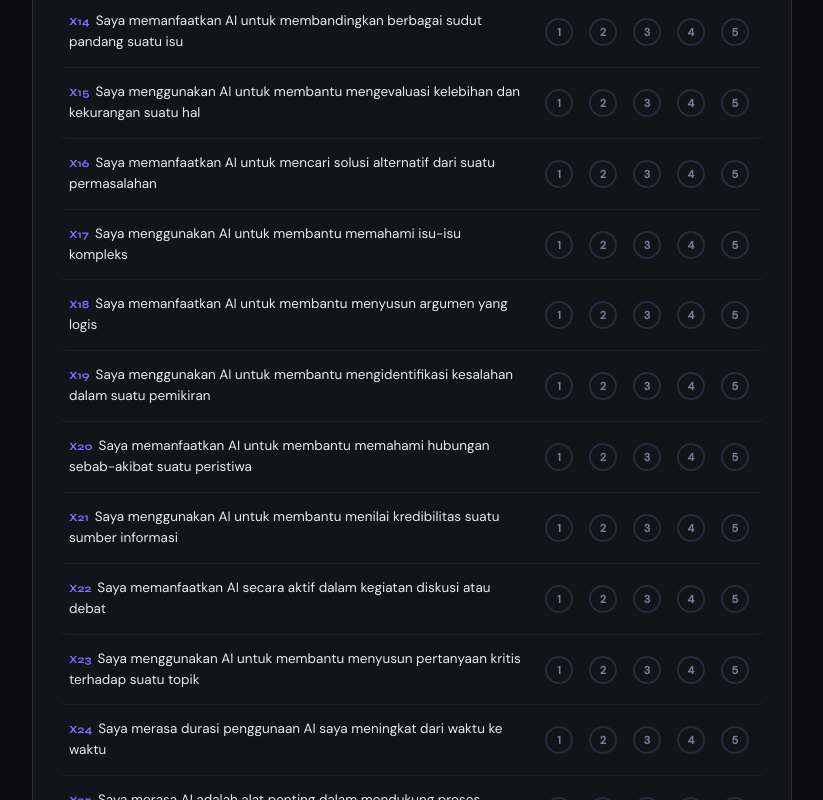
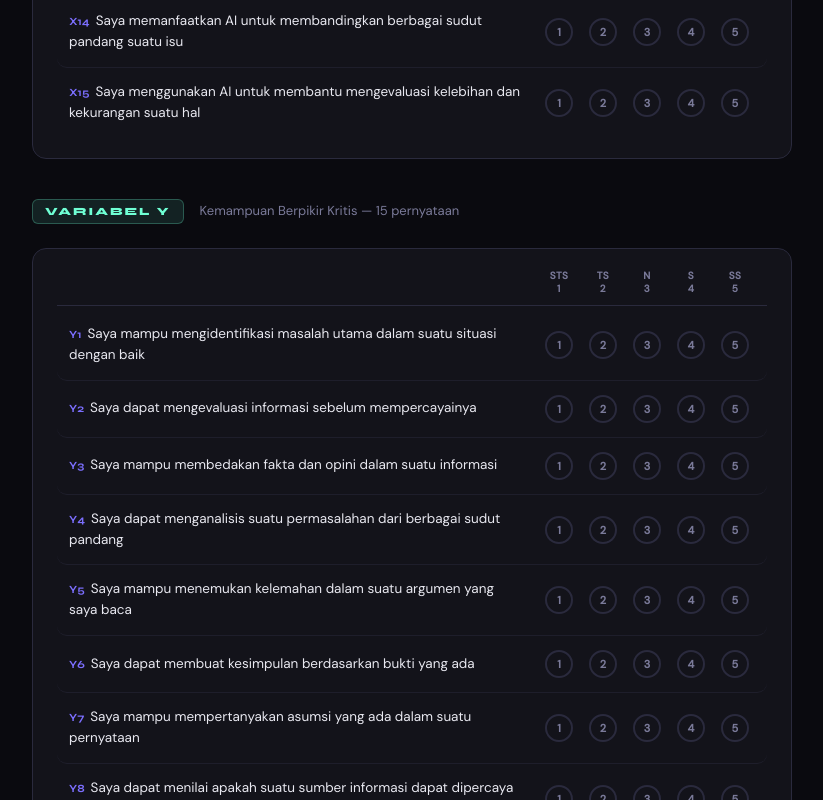
Before and after one commit to falkaadrr/kuesioner-ai, a website: page public/index.html in a window 1280 px wide. Shown: the part 2000-2800 px from the top of the page, without its empty margins (228-1051 px from the left). Drawn offline with Linux system fonts and the light colour scheme.

Commit message:
Update Code Jadi 15 Pertanyaan index.html

```diff
--- a/public/index.html
+++ b/public/index.html
@@ -360,7 +360,7 @@
 
   <!-- PROGRESS -->
   <div class="progress-label">
-    <span id="progress-text">0 dari 50 pertanyaan dijawab</span>
+    <span id="progress-text">0 pertanyaan dijawab</span>
     <span id="progress-pct">0%</span>
   </div>
   <div class="progress-bar-wrap">
@@ -419,7 +419,7 @@
     <!-- VARIABEL X -->
     <div class="section-header">
       <div class="section-tag tag-x">Variabel X</div>
-      <div class="section-desc">Pemanfaatan AI — 25 pernyataan</div>
+      <div class="section-desc">Pemanfaatan AI — <span id="count-x">0</span> pernyataan</div>
     </div>
 
     <div class="card" style="padding: 20px 24px;">
@@ -437,7 +437,7 @@
     <!-- VARIABEL Y -->
     <div class="section-header">
       <div class="section-tag tag-y">Variabel Y</div>
-      <div class="section-desc">Kemampuan Berpikir Kritis — 25 pernyataan</div>
+      <div class="section-desc">Kemampuan Berpikir Kritis — <span id="count-y">0</span> pernyataan</div>
     </div>
 
     <div class="card" style="padding: 20px 24px;">
@@ -490,17 +490,7 @@ const questionsX = [
   "Saya memanfaatkan AI untuk membantu proses brainstorming ide",
   "Saya menggunakan AI untuk membantu menulis argumen atau pendapat",
   "Saya memanfaatkan AI untuk membandingkan berbagai sudut pandang suatu isu",
-  "Saya menggunakan AI untuk membantu mengevaluasi kelebihan dan kekurangan suatu hal",
-  "Saya memanfaatkan AI untuk mencari solusi alternatif dari suatu permasalahan",
-  "Saya menggunakan AI untuk membantu memahami isu-isu kompleks",
-  "Saya memanfaatkan AI untuk membantu menyusun argumen yang logis",
-  "Saya menggunakan AI untuk membantu mengidentifikasi kesalahan dalam suatu pemikiran",
-  "Saya memanfaatkan AI untuk membantu memahami hubungan sebab-akibat suatu peristiwa",
-  "Saya menggunakan AI untuk membantu menilai kredibilitas suatu sumber informasi",
-  "Saya memanfaatkan AI secara aktif dalam kegiatan diskusi atau debat",
-  "Saya menggunakan AI untuk membantu menyusun pertanyaan kritis terhadap suatu topik",
-  "Saya merasa durasi penggunaan AI saya meningkat dari waktu ke waktu",
-  "Saya merasa AI adalah alat penting dalam mendukung proses berpikir saya"
+  "Saya menggunakan AI untuk membantu mengevaluasi kelebihan dan kekurangan suatu hal"
 ];
 
 const questionsY = [
@@ -518,17 +508,7 @@ const questionsY = [
   "Saya dapat mengevaluasi kelebihan dan kekurangan dari sebuah keputusan",
   "Saya mampu berpikir secara sistematis dalam menghadapi permasalahan",
   "Saya dapat mempertimbangkan dampak jangka panjang dari suatu keputusan",
-  "Saya mampu mendeteksi informasi yang menyesatkan atau hoaks",
-  "Saya dapat mengajukan pertanyaan yang relevan dan mendalam terhadap suatu topik",
-  "Saya mampu mengevaluasi solusi mana yang paling efektif dari beberapa pilihan",
-  "Saya dapat memahami hubungan sebab-akibat dari suatu peristiwa",
-  "Saya mampu mengubah pendapat saya ketika menemukan bukti yang lebih kuat",
-  "Saya dapat berpikir objektif meskipun topik yang dibahas bersifat sensitif",
-  "Saya mampu mengenali pola atau tren dari sekumpulan informasi",
-  "Saya dapat memisahkan emosi dari logika saat mengambil keputusan",
-  "Saya mampu mengkritisi kebijakan atau aturan secara rasional",
-  "Saya dapat menjelaskan alasan di balik setiap keputusan yang saya ambil",
-  "Saya merasa kemampuan berpikir kritis saya meningkat dari waktu ke waktu"
+  "Saya mampu mendeteksi informasi yang menyesatkan atau hoaks"
 ];
 
 function renderQuestions(questions, prefix, containerId) {
@@ -554,7 +534,11 @@ function renderQuestions(questions, prefix, containerId) {
 renderQuestions(questionsX, 'X', 'questions-x');
 renderQuestions(questionsY, 'Y', 'questions-y');
 
-const totalQ = 50;
+// Isi jumlah pernyataan di label otomatis (ikut panjang array)
+document.getElementById('count-x').textContent = questionsX.length;
+document.getElementById('count-y').textContent = questionsY.length;
+
+const totalQ = questionsX.length + questionsY.length;
 let answered = new Set();
 
 function onAnswer(key) {
@@ -570,6 +554,8 @@ function updateProgress() {
   document.getElementById('progress-text').textContent = `${answered.size} dari ${totalQ} pertanyaan dijawab`;
   document.getElementById('progress-pct').textContent = pct + '%';
 }
+
+updateProgress(); // set kondisi awal sesuai jumlah pertanyaan
 
 function showToast(msg, type = 'error') {
   const t = document.getElementById('toast');
@@ -591,8 +577,8 @@ async function submitForm() {
 
   // Cek semua pertanyaan terjawab
   const allKeys = [
-    ...Array.from({length:25}, (_,i) => `X${i+1}`),
-    ...Array.from({length:25}, (_,i) => `Y${i+1}`)
+    ...Array.from({length: questionsX.length}, (_,i) => `X${i+1}`),
+    ...Array.from({length: questionsY.length}, (_,i) => `Y${i+1}`)
   ];
   const unanswered = allKeys.filter(k => !document.querySelector(`input[name="${k}"]:checked`));
 
```
